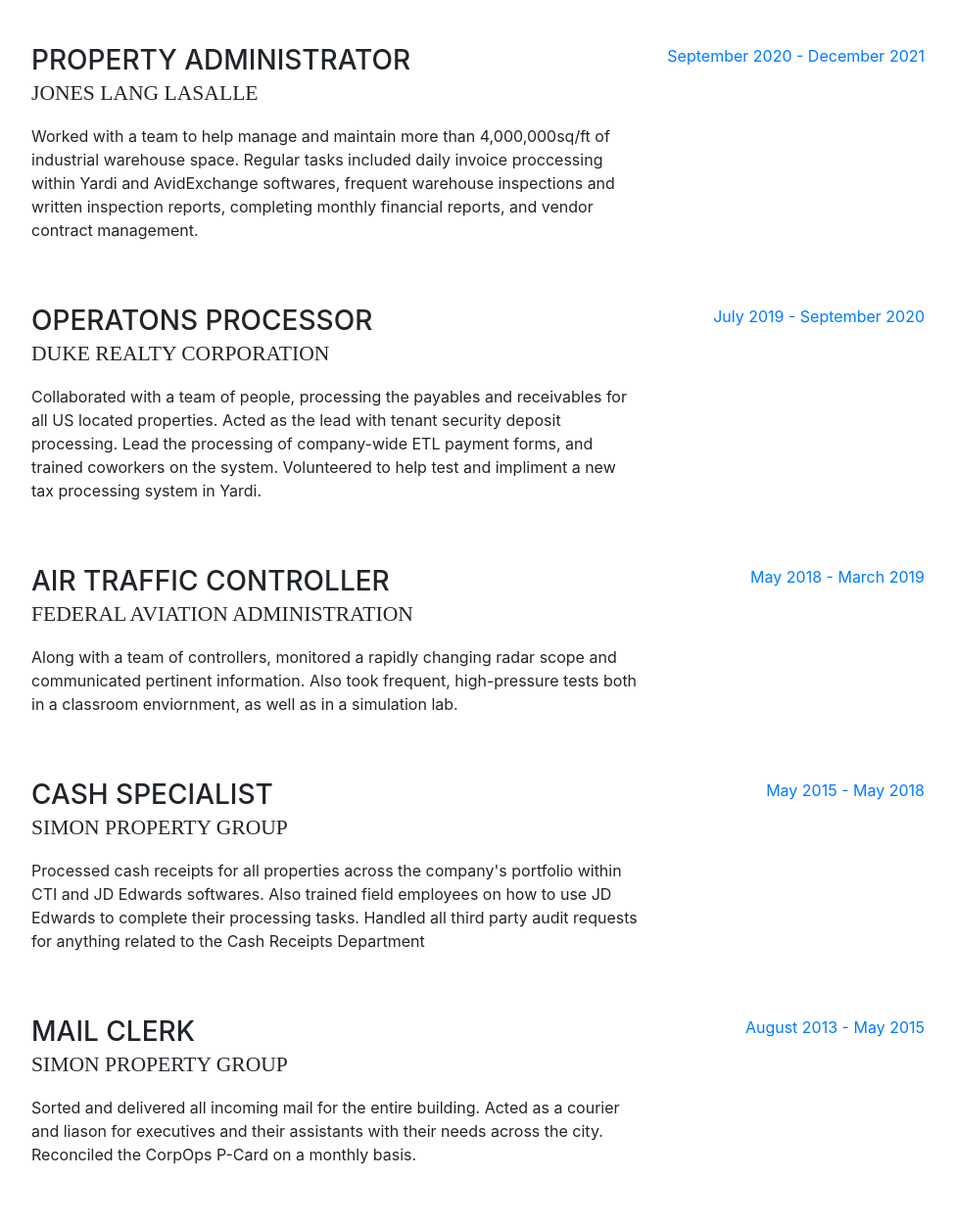
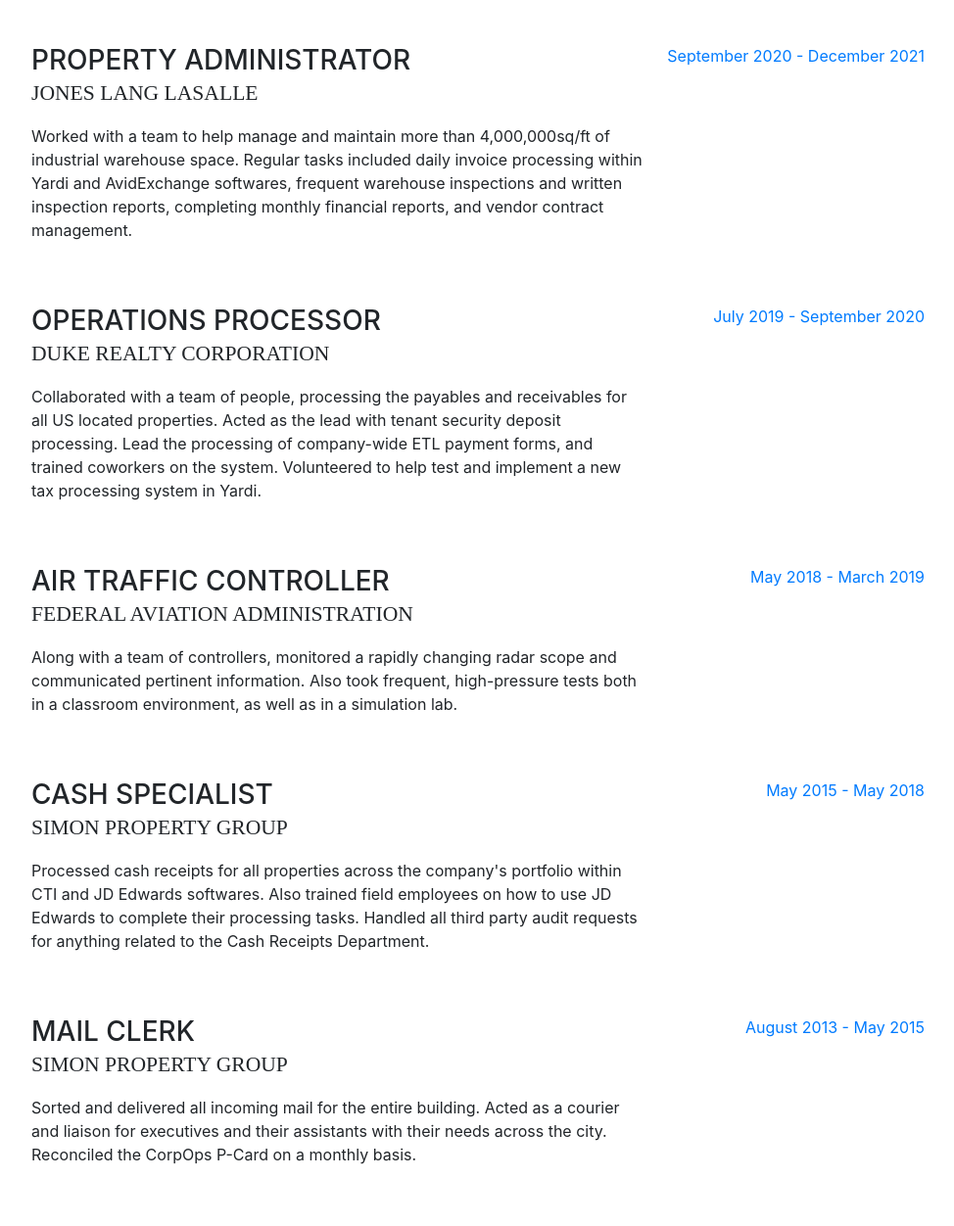
Before and after one commit to sittera16/Portfolio, a website with bundled scripts: page index.html in a window 1280 px wide. Shown: the part 889-2141 px from the top of the page at 98% size, without its empty margins (288-1262 px from the left). Built offline with nearby package versions, Linux system fonts and the light colour scheme; a web font is replaced by a local one.

Commit message:
typo fixes

```diff
--- a/index.html
+++ b/index.html
@@ -101,7 +101,7 @@
             <div class="resume-content mr-auto">
               <h3 class="mb-0">Property Administrator</h3>
               <div class="subheading mb-3">Jones Lang LaSalle</div>
-              <p>Worked with a team to help manage and maintain more than 4,000,000sq/ft of industrial warehouse space. Regular tasks included daily invoice proccessing within Yardi and AvidExchange softwares, frequent warehouse inspections and written inspection reports, completing monthly financial reports, and vendor contract management.  </p>
+              <p>Worked with a team to help manage and maintain more than 4,000,000sq/ft of industrial warehouse space. Regular tasks included daily invoice processing within Yardi and AvidExchange softwares, frequent warehouse inspections and written inspection reports, completing monthly financial reports, and vendor contract management.  </p>
             </div>
             <div class="resume-date text-md-right">
               <span class="text-primary">September 2020 - December 2021</span>
@@ -110,9 +110,9 @@
 
           <div class="resume-item d-flex flex-column flex-md-row mb-5">
             <div class="resume-content mr-auto">
-              <h3 class="mb-0">Operatons Processor</h3>
+              <h3 class="mb-0">Operations Processor</h3>
               <div class="subheading mb-3">Duke Realty Corporation</div>
-              <p>Collaborated with a team of people, processing the payables and receivables for all US located properties. Acted as the lead with tenant security deposit processing. Lead the processing of company-wide ETL payment forms, and trained coworkers on the system. Volunteered to help test and impliment a new tax processing system in Yardi.</p>
+              <p>Collaborated with a team of people, processing the payables and receivables for all US located properties. Acted as the lead with tenant security deposit processing. Lead the processing of company-wide ETL payment forms, and trained coworkers on the system. Volunteered to help test and implement a new tax processing system in Yardi.</p>
             </div>
             <div class="resume-date text-md-right">
               <span class="text-primary">July 2019 - September 2020</span>
@@ -123,7 +123,7 @@
             <div class="resume-content mr-auto">
               <h3 class="mb-0">Air Traffic Controller</h3>
               <div class="subheading mb-3">Federal Aviation Administration</div>
-              <p>Along with a team of controllers, monitored a rapidly changing radar scope and communicated pertinent information. Also took frequent, high-pressure tests both in a classroom enviornment, as well as in a simulation lab. </p>
+              <p>Along with a team of controllers, monitored a rapidly changing radar scope and communicated pertinent information. Also took frequent, high-pressure tests both in a classroom environment, as well as in a simulation lab. </p>
             </div>
             <div class="resume-date text-md-right">
               <span class="text-primary">May 2018 - March 2019</span>
@@ -134,7 +134,7 @@
             <div class="resume-content mr-auto">
               <h3 class="mb-0">Cash Specialist</h3>
               <div class="subheading mb-3">Simon Property Group</div>
-              <p>Processed cash receipts for all properties across the company's portfolio within CTI and JD Edwards softwares. Also trained field employees on how to use JD Edwards to complete their processing tasks. Handled all third party audit requests for anything related to the Cash Receipts Department</p>
+              <p>Processed cash receipts for all properties across the company's portfolio within CTI and JD Edwards softwares. Also trained field employees on how to use JD Edwards to complete their processing tasks. Handled all third party audit requests for anything related to the Cash Receipts Department.</p>
             </div>
             <div class="resume-date text-md-right">
               <span class="text-primary">May 2015 - May 2018</span>
@@ -145,7 +145,7 @@
             <div class="resume-content mr-auto">
               <h3 class="mb-0">Mail Clerk</h3>
               <div class="subheading mb-3">Simon Property Group</div>
-              <p>Sorted and delivered all incoming mail for the entire building. Acted as a courier and liason for executives and their assistants with their needs across the city. Reconciled the CorpOps P-Card on a monthly basis. </p>
+              <p>Sorted and delivered all incoming mail for the entire building. Acted as a courier and liaison for executives and their assistants with their needs across the city. Reconciled the CorpOps P-Card on a monthly basis. </p>
             </div>
             <div class="resume-date text-md-right">
               <span class="text-primary">August 2013 - May 2015</span>
```
